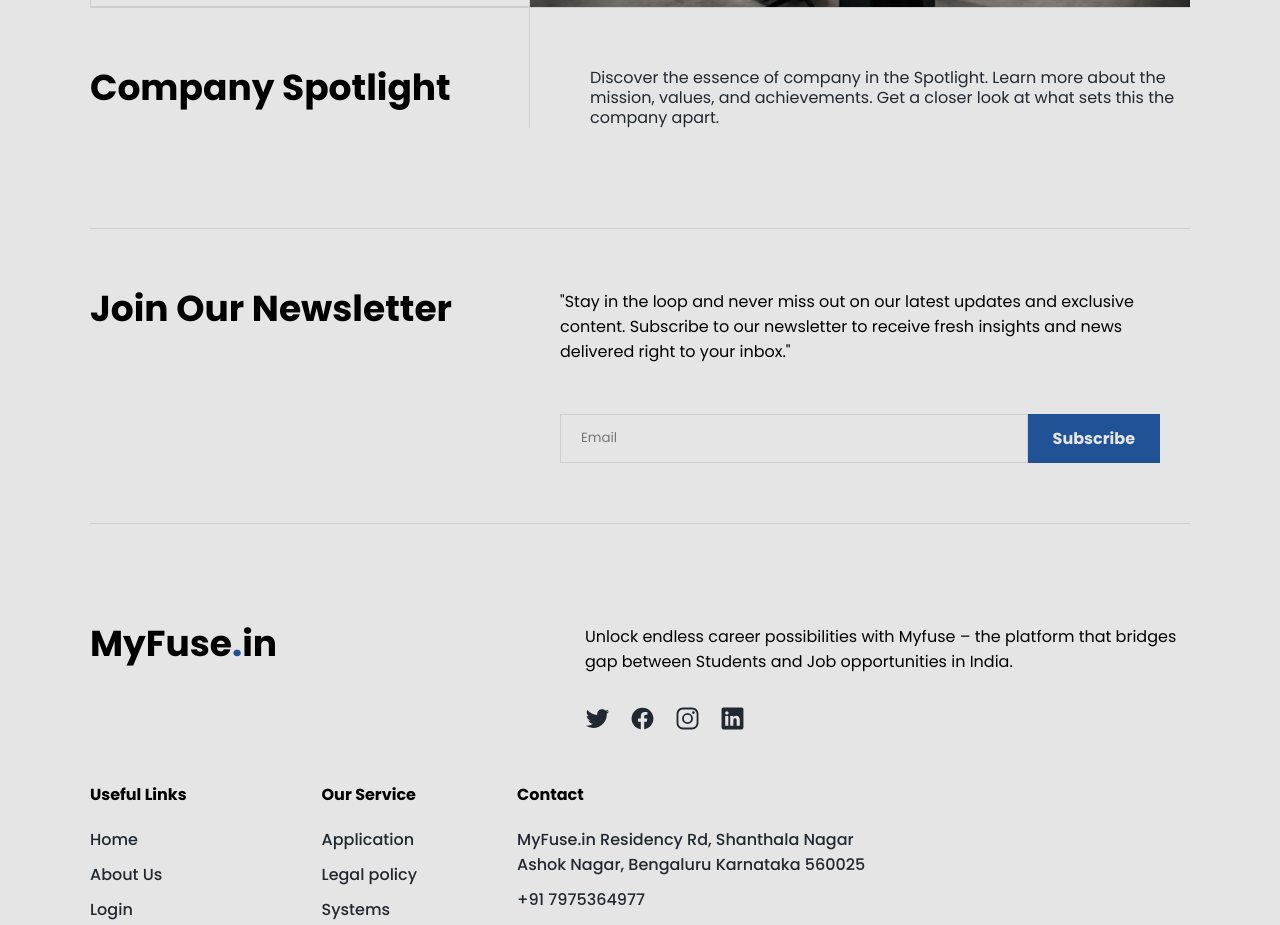
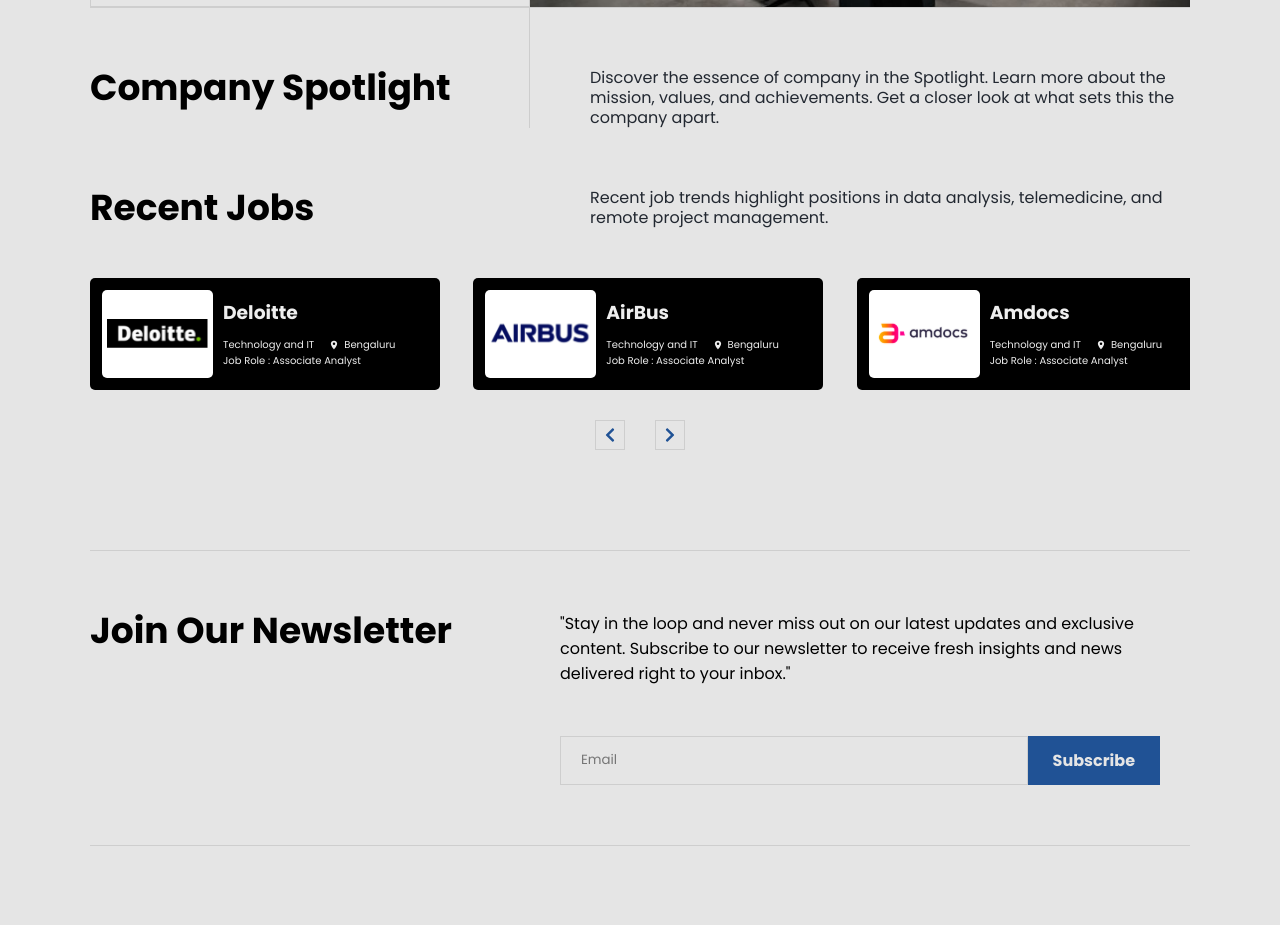
Before and after one commit to basic-coder/myFuse, a React (Vite) app: page / in a window 1280 px wide. Shown: the part 1300-2225 px from the top of the page. Built offline with nearby package versions, Linux system fonts and the light colour scheme.

Commit message:
recent job added

```diff
--- a/src/components/Common/SliderCard/sliderCard.css
+++ b/src/components/Common/SliderCard/sliderCard.css
@@ -76,8 +76,8 @@
 }
 
 .slider__card{
-    max-width: 300px;
-    min-width: 300px;
+    width: 100%;
+    min-width: 100%;
 }
 
 /* .slider__card.active{
--- /dev/null
+++ b/src/components/RecentJobs/RecentJobs.jsx
@@ -0,0 +1,99 @@
+import React from 'react';
+import TitleDescriptionBox from '../Common/TitleDescriptionBox/TitleDescriptionBox';
+import SliderCard from '../Common/SliderCard/SliderCard';
+import './recentjobs.css';
+
+import heroCard1 from '../../images/heroSection/heroCard1.svg';
+import heroCard2 from '../../images/heroSection/heroCard2.svg';
+import heroCard3 from '../../images/heroSection/heroCard3.svg';
+import { Swiper, SwiperSlide } from 'swiper/react';
+import 'swiper/css';
+
+import { Pagination, Navigation } from 'swiper/modules';
+
+import { FaChevronLeft, FaChevronRight } from 'react-icons/fa';
+
+// Install Swiper modules
+
+const RecentJobs = () => {
+    const DataArray = [
+        {
+            company: "Deloitte",
+            field: "Technology and IT",
+            location: "Bengaluru",
+            role: "Associate Analyst",
+            logo: heroCard1
+        },
+        {
+            company: "AirBus",
+            field: "Technology and IT",
+            location: "Bengaluru",
+            role: "Associate Analyst",
+            logo: heroCard2
+        },
+        {
+            company: "Amdocs",
+            field: "Technology and IT",
+            location: "Bengaluru",
+            role: "Associate Analyst",
+            logo: heroCard3
+        },
+        {
+            company: "Deloitte",
+            field: "Technology and IT",
+            location: "Bengaluru",
+            role: "Associate Analyst",
+            logo: heroCard1
+        },
+    ];
+
+    return (
+        <div className='recentJobs'>
+            <TitleDescriptionBox title="Recent Jobs" description="Recent job trends highlight positions in data analysis, telemedicine, and remote project management." />
+
+            <Swiper
+                className='spotlightSlider__container mySwiper'
+                spaceBetween={50}
+                loop={true}
+                slidesPerView={1}
+                grabCursor={true}
+                keyboard={{
+                    enabled: true,
+                }}
+                autoplay={{
+                    delay: 1500,
+                    disableOnInteraction: true,
+                }}
+                navigation={true}
+                breakpoints={{
+                    1180: {
+                        slidesPerView: 3,
+                    },
+                    767: {
+                        slidesPerView: 2,
+                    },
+                }}
+                scrollbar={{ draggable: true }}
+                modules={[Pagination, Navigation]}
+            >
+                {DataArray.map((item, index) => (
+                    <SwiperSlide key={index}>
+                        <SliderCard data={item} />
+                    </SwiperSlide>
+                ))}
+
+                <div className="controls swiper-controls">
+                    <div className="swiper-button swiper-button-prev">
+                        <FaChevronLeft />
+                    </div>
+                    <div className="swiper-button swiper-button-next">
+                        <FaChevronRight />
+                    </div>
+                </div>
+
+            </Swiper>
+        </div>
+    );
+};
+
+export default RecentJobs;
--- /dev/null
+++ b/src/components/RecentJobs/recentjobs.css
@@ -0,0 +1,22 @@
+.recentJobs .swiper {
+    margin-top: 50px;
+}
+
+.controls{
+    display: flex;
+    justify-content: center;
+    align-items: center;
+    margin-top: 30px;
+    gap: 30px;
+    cursor: pointer;
+}
+
+.swiper-button{
+    border: 1px solid rgba(0,0,0,.1);
+    height: 30px;
+    width: 30px;
+    display: flex;
+    justify-content: center;
+    align-items: center;
+    color: var(--primary);
+}
--- a/src/pages/Home/Home.jsx
+++ b/src/pages/Home/Home.jsx
@@ -15,6 +15,7 @@
 
 import StarCard from '../../components/StarCard/StarCard'
 import Newsletter from '../../components/Newsletter/Newsletter'
+import RecentJobs from '../../components/RecentJobs/RecentJobs'
 
 const Home = () => {
 
@@ -27,6 +28,7 @@
         <TitleDescriptionBox border={false} title="Regular Challenge" description="Elevate your skills and embrace growth with our Regular Challenge – a daily journey to unlock your full potential." />
         <StarCard />
         <TitleDescriptionBox border={true} title="Company Spotlight" description="Discover the essence of company in the Spotlight. Learn more about the mission, values, and achievements. Get a closer look at what sets this the company apart." />
+        <RecentJobs />
         <Newsletter title="Join Our Newsletter" description='"Stay in the loop and never miss out on our latest updates and exclusive content. Subscribe to our newsletter to receive fresh insights and news delivered right to your inbox."' />
     </div>
   )
```
